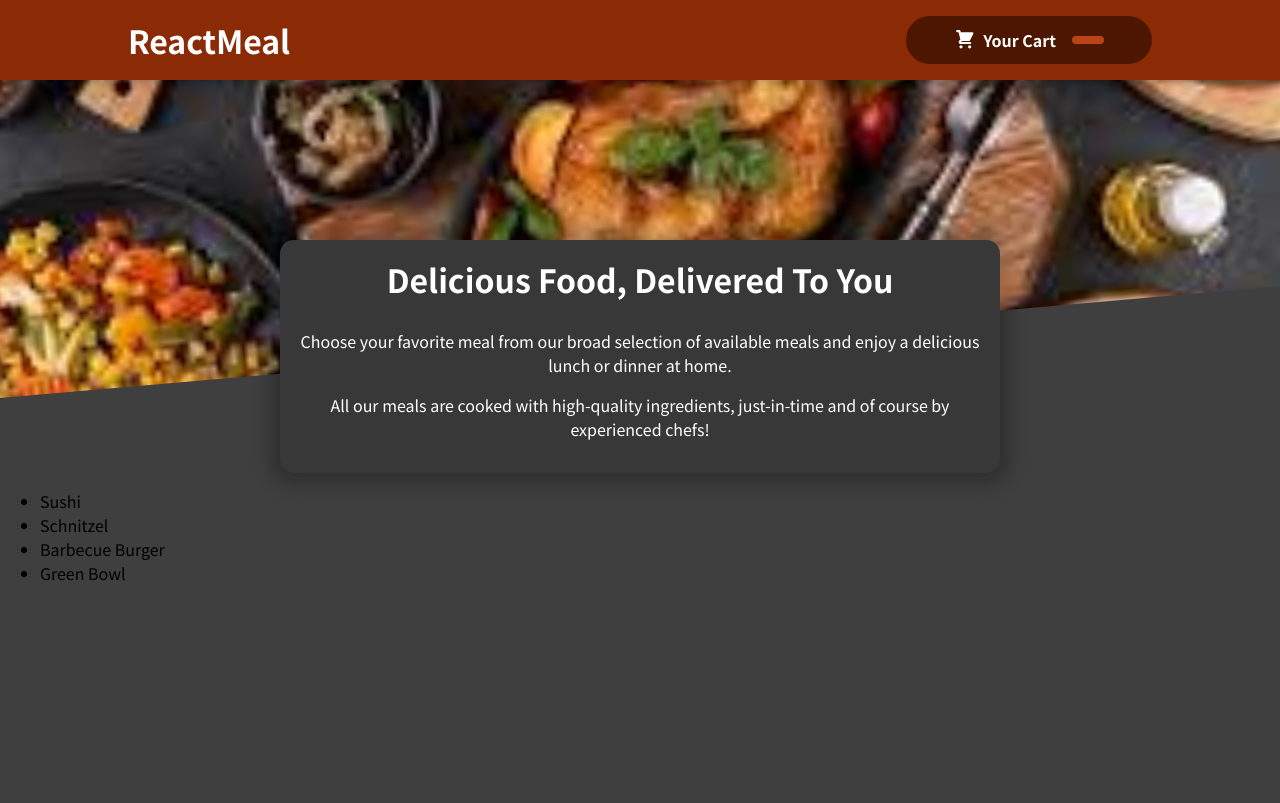
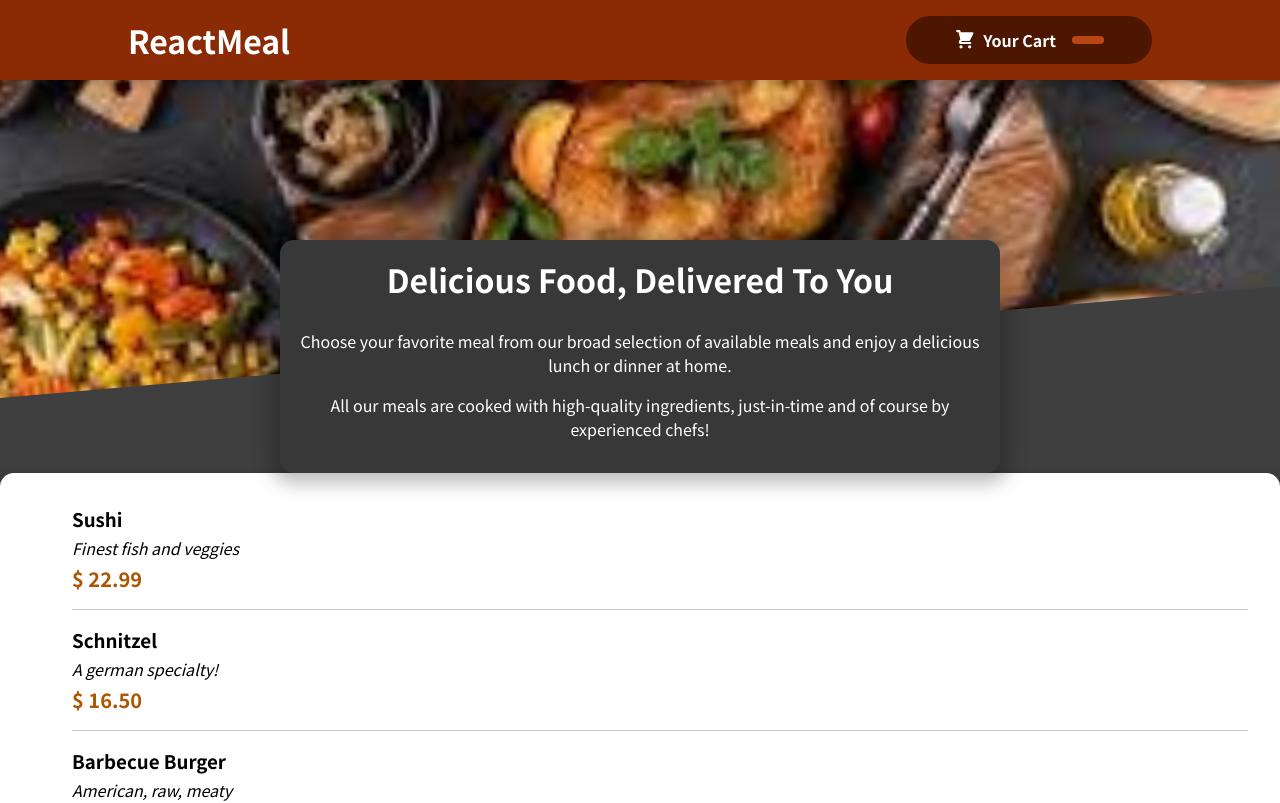
Before and after one commit to Krushna1621/Restaurent_App, a React (Create React App) app: page / in a window 1280 px wide. Shown: the top 803 px of the page. Built offline with nearby package versions, Linux system fonts and the light colour scheme.

Commit message:
Making the Items visible

```diff
--- a/src/Components/Meals/AvailableMeals.js
+++ b/src/Components/Meals/AvailableMeals.js
@@ -1,5 +1,6 @@
 import classes from './AvailableMeals.module.css';
-
+import Card from '../UI/Card';
+import MealItem from './MealItem/MealItem';
 const DUMMY_MEALS = [
     {
       id: 'm1',
@@ -28,13 +29,20 @@
   ];
 
 const AvailableMeals=()=>{
-    const MealList=DUMMY_MEALS.map((meal)=><li>{meal.name}</li>)
+    const MealList=DUMMY_MEALS.map((meal)=><MealItem
+     key={meal.id}
+     name={meal.name}
+    description={meal.description}
+    price={meal.price}></MealItem>)
 
     return(
        <section className={classes.meal}>
-         <ul>
-           {MealList}
-         </ul>
+         <Card>
+           <ul>
+            {MealList}
+           </ul>
+         </Card>
+
        </section>
     )
 
--- /dev/null
+++ b/src/Components/Meals/MealItem/MealItem.js
@@ -0,0 +1,18 @@
+import classes from './MealItem.module.css';
+
+const MealItem=(props)=>{
+     const price=`$ ${props.price.toFixed(2)}`
+      return(
+        <li className={classes.meal}>
+            <div>
+                <h3>{props.name}</h3>
+                <div className={classes.description}>{props.description}</div>
+                <div className={classes.price}>{price}</div>
+            </div>
+            <div>
+
+            </div>
+        </li>
+      )
+}
+export default MealItem;
--- /dev/null
+++ b/src/Components/Meals/MealItem/MealItem.module.css
@@ -0,0 +1,22 @@
+.meal {
+    display: flex;
+    justify-content: space-between;
+    margin: 1rem;
+    padding-bottom: 1rem;
+    border-bottom: 1px solid #ccc;
+  }
+
+  .meal h3 {
+    margin: 0 0 0.25rem 0;
+  }
+
+  .description {
+    font-style: italic;
+  }
+
+  .price {
+    margin-top: 0.25rem;
+    font-weight: bold;
+    color: #ad5502;
+    font-size: 1.25rem;
+  }
--- /dev/null
+++ b/src/Components/UI/Card.js
@@ -0,0 +1,9 @@
+import classes from './Card.module.css';
+const Card=(props)=>{
+     return(
+        <div className={classes.card}>
+            {props.children}
+        </div>
+     )
+}
+export default Card;
--- /dev/null
+++ b/src/Components/UI/Card.module.css
@@ -0,0 +1,6 @@
+.card {
+    padding: 1rem;
+    box-shadow: 0 2px 8px rgba(0, 0, 0, 0.25);
+    border-radius: 14px;
+    background-color: white;
+  }
```
Also changed, not shown: src/Components/Meals/MealItem/MealForm.js (added).
